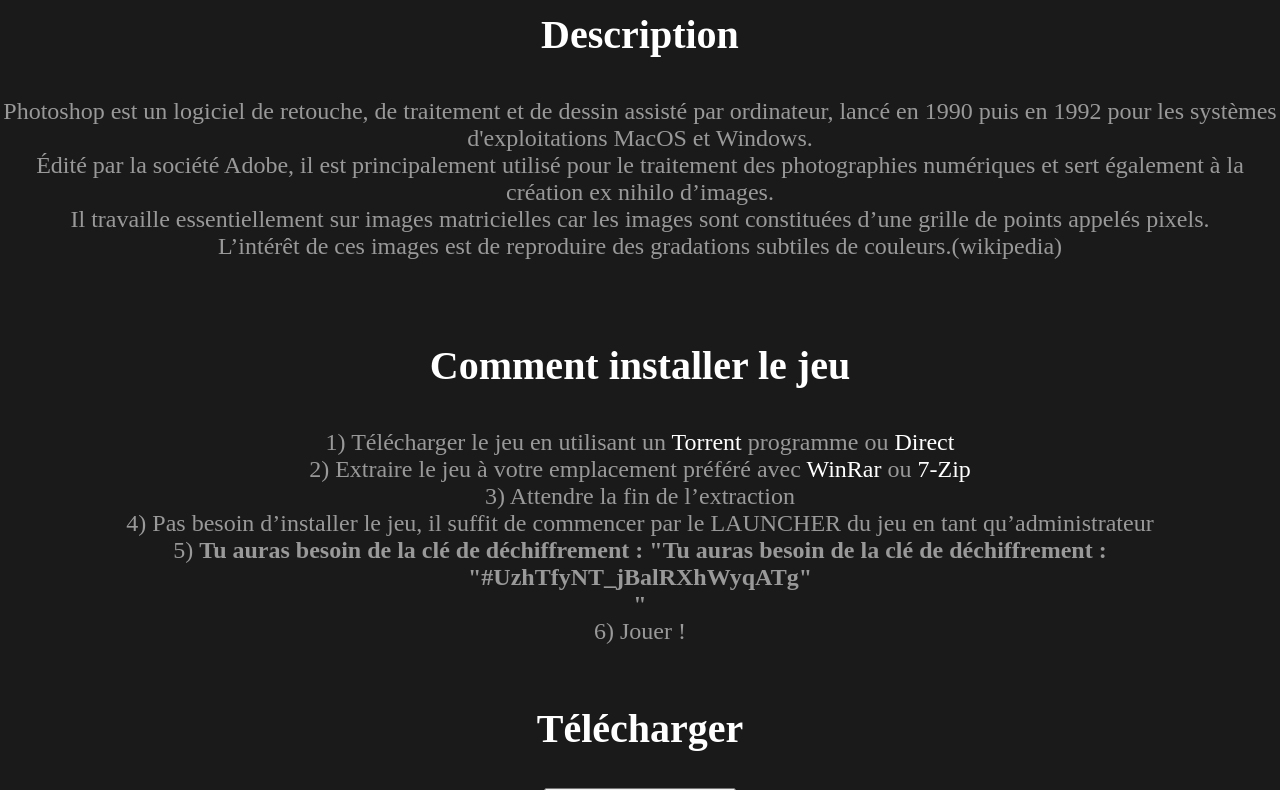
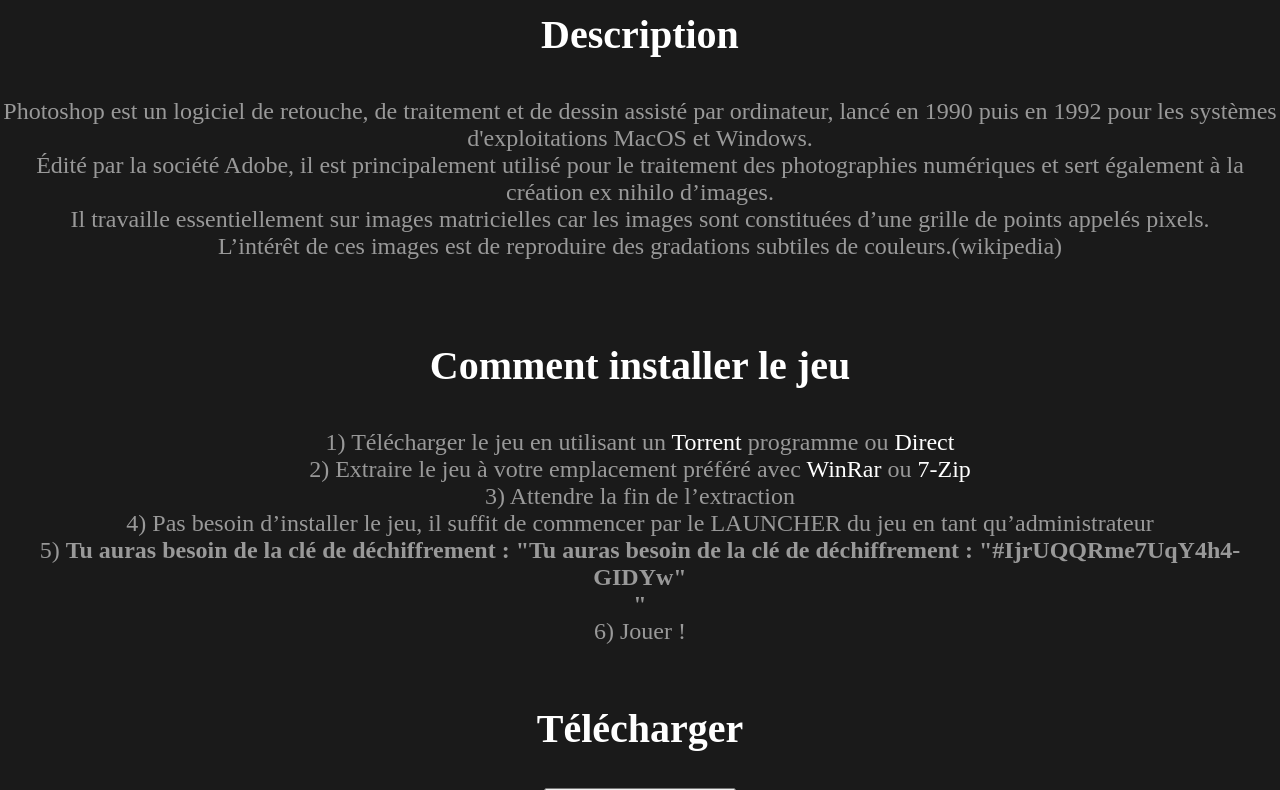
Before and after one commit to RoiDesGueux/logiciels, a plain HTML site: page liens/page 1/2.html in a window 1280 px wide. Shown: the part 2874-3664 px from the top of the page. Drawn offline with Linux system fonts and the light colour scheme.

Commit message:
Add files via upload

```diff
--- a/liens/page 1/2.html
+++ b/liens/page 1/2.html
@@ -164,7 +164,7 @@
 <strong>Taille du jeu</strong>: 2.9 <strong>GB</strong><br/>
 <strong>Tu auras besoin de la clé de déchiffrement :
   "<strong>Tu auras besoin de la clé de déchiffrement :
-    "#UzhTfyNT_jBalRXhWyqATg"</strong><br/>"</strong><br/>
+    "#IjrUQQRme7UqY4h4-GIDYw"</strong><br/>"</strong><br/>
 <strong>Date de sortie</strong>: octobre 2021</p>
 </br></br>
 
@@ -238,7 +238,7 @@
 4) Pas besoin d’installer le jeu, il suffit de commencer par le LAUNCHER du jeu en tant qu’administrateur<br/>
 5) <strong>Tu auras besoin de la clé de déchiffrement :
   "<strong>Tu auras besoin de la clé de déchiffrement :
-    "#UzhTfyNT_jBalRXhWyqATg"</strong><br/>"</strong><br/>
+    "#IjrUQQRme7UqY4h4-GIDYw"</strong><br/>"</strong><br/>
 6) Jouer ! <br/>
 </p>
 </div>
```
